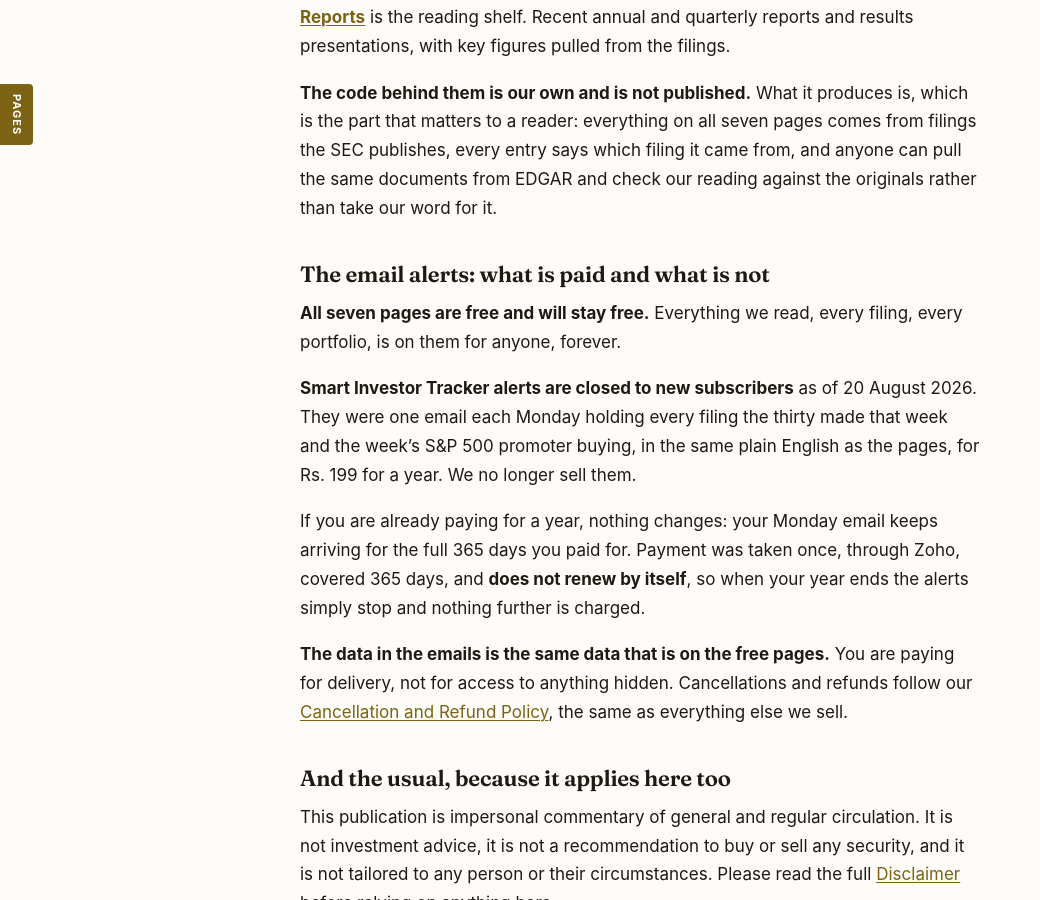
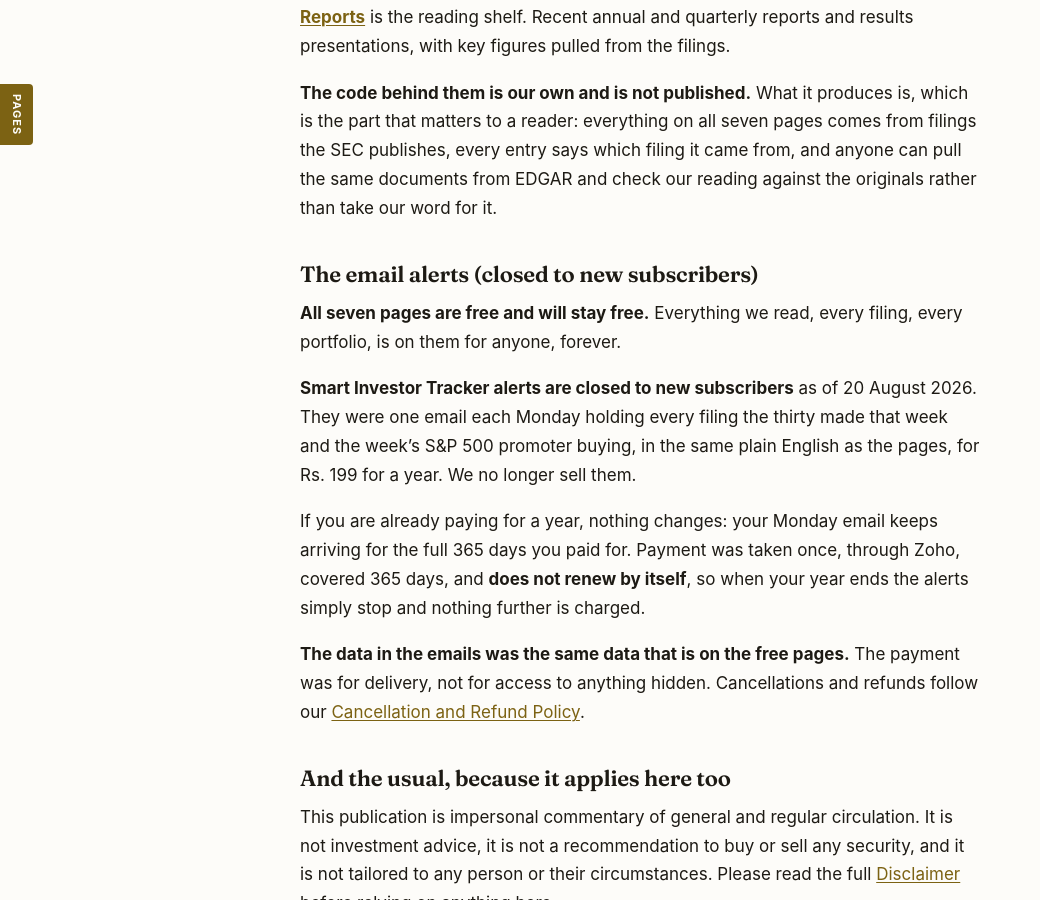
Before and after one commit to themicrocapinvestor/MM-Policies, a Jekyll site: the page built from tracker.md, in a window 1280 px wide and 900 px high, scrolled down 6842 px. Shown: the whole window, without its empty margins (0-1040 px from the left). Built offline with Jekyll 4.4.1, drawn with Linux system fonts in a browser that asks for light colours.

Commit message:
Sweep remaining paid-language mentions
- tracker: email alerts section retitled (closed to new subscribers), past-tense legacy wording
- about: tracker described as free pages with alerts closed

```diff
--- a/tracker.md
+++ b/tracker.md
@@ -255,7 +255,7 @@ SEC publishes, every entry says which filing it came from, and anyone can pull t
 documents from EDGAR and check our reading against the originals rather than take our word
 for it.
 
-## The email alerts: what is paid and what is not
+## The email alerts (closed to new subscribers)
 
 **All seven pages are free and will stay free.** Everything we read, every filing, every
 portfolio, is on them for anyone, forever.
@@ -270,9 +270,9 @@ for the full 365 days you paid for. Payment was taken once, through Zoho, covere
 days, and **does not renew by itself**, so when your year ends the alerts simply stop and
 nothing further is charged.
 
-**The data in the emails is the same data that is on the free pages.** You are paying for
+**The data in the emails was the same data that is on the free pages.** The payment was for
 delivery, not for access to anything hidden. Cancellations and refunds follow our
-[Cancellation and Refund Policy](refunds.html), the same as everything else we sell.
+[Cancellation and Refund Policy](refunds.html).
 
 ## And the usual, because it applies here too
 
```
Also changed, not shown: about.md (+3 -3 lines).
